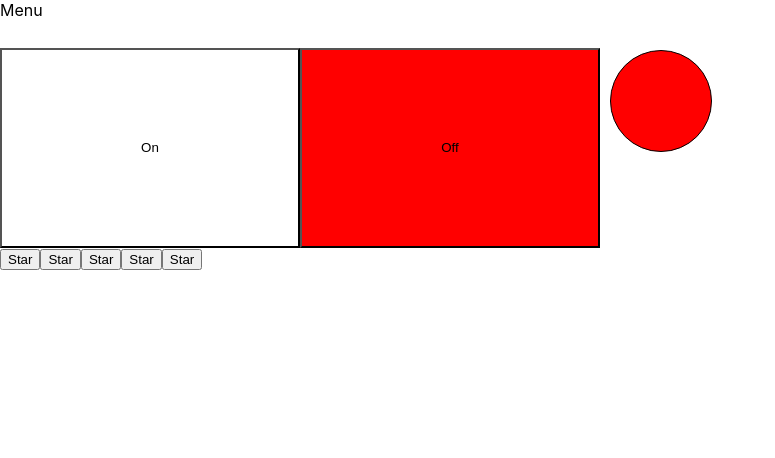
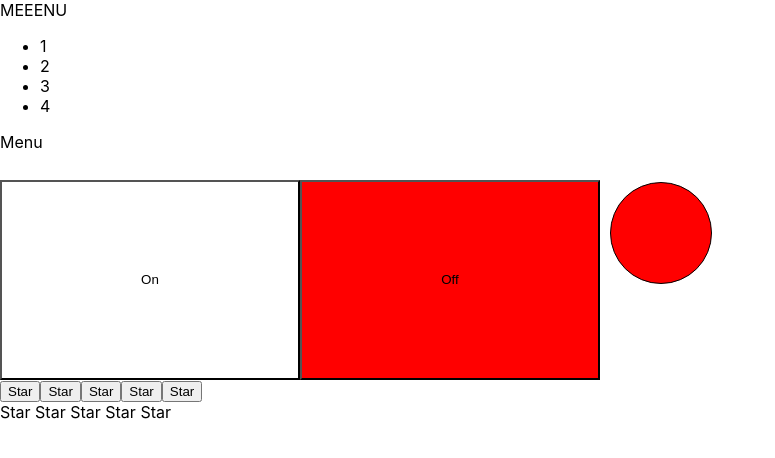
Before and after one commit to talerqa/typescript, a React (Create React App) app: page / in a window 1280 px wide. Shown: the top 458 px of the page, without its empty margins (0-775 px from the left). Built offline with nearby package versions, Linux system fonts and the light colour scheme.

Commit message:
add contoledAccordion

```diff
--- a/src/App.tsx
+++ b/src/App.tsx
@@ -1,16 +1,21 @@
 import React, {useState} from 'react';
 import './App.css';
-import {OnOff} from './components/btn/Btn';
+import {OnOff} from './components/btn/UncontroledBtn';
 import {UncontroleAccordion} from './components/accordion/UncotroleAccordion';
 import ContoledRating, {RatingValueType} from './components/rating/ContoledRating';
+import UncontrRating from './components/rating/UncontrRating';
+import Accordion from './components/accordion/Accordion';
 
 
 function App() {
 
-  const [ratingValue, setRatingValue] = useState<RatingValueType >(0)
+  const [ratingValue, setRatingValue] = useState<RatingValueType >(0);
+
+  const [statusValueAccordion, setStatusValueAccordion] = useState<boolean>(false)
 
   return (
     <div>
+      <Accordion titleValue={"MEEENU"} collapsed={statusValueAccordion} setStatusValueAccordion={setStatusValueAccordion}/>
 
       <UncontroleAccordion titleValue={'Menu'}/>
 
@@ -18,7 +23,7 @@ function App() {
 
       <ContoledRating value={ratingValue} onClick={setRatingValue}/>
 
-      {/*      <UncontrRating/>*/}
+      <UncontrRating/>
     </div>
   )
 }
--- a/src/components/accordion/Accordion.tsx
+++ b/src/components/accordion/Accordion.tsx
@@ -3,12 +3,14 @@ import React from 'react';
 type AccordionPropsType = {
   titleValue: string,
   collapsed: boolean,
+  setStatusValueAccordion: (collapsed: boolean) => void
 }
 
 function Accordion(props: AccordionPropsType) {
   console.log('Accordion rendered')
   return <div>
-    <AccordionTitle title={props.titleValue}/>
+    <AccordionTitle title={props.titleValue} setStatusValueAccordion={props.setStatusValueAccordion}
+                    collapsed={props.collapsed}/>
     {!props.collapsed && <AccordionBody/>}
 
   </div>
@@ -17,12 +19,15 @@ function Accordion(props: AccordionPropsType) {
 
 type AccordionTitlePropsType = {
   title: string
+  collapsed: boolean,
+  setStatusValueAccordion: (collapsed: boolean) => void
 }
 
 function AccordionTitle(props: AccordionTitlePropsType) {
   console.log('AccordionTitle rendered')
   return (
-    <div>
+    <div onClick={() => props.setStatusValueAccordion(!props.collapsed)}
+    >
       {props.title}
     </div>
   )
--- a/src/components/rating/UncontrRating.tsx
+++ b/src/components/rating/UncontrRating.tsx
@@ -5,21 +5,20 @@ const UncontrRating = () => {
   const [value, setValue] = useState(0)
 
   return (<div>
-    <Star selected={value > 0} setValue={setValue} value={1}/>
-    <Star selected={value > 1} setValue={setValue} value={2}/>
-    <Star selected={value > 2} setValue={setValue} value={3}/>
-    <Star selected={value > 3} setValue={setValue} value={4}/>
-    <Star selected={value > 4} setValue={setValue} value={5}/>
+    <Star selected={value > 0} setValue={() => setValue(1)}/>
+    <Star selected={value > 1} setValue={() => setValue(2)}/>
+    <Star selected={value > 2} setValue={() => setValue(3)}/>
+    <Star selected={value > 3} setValue={() => setValue(4)}/>
+    <Star selected={value > 4} setValue={() => setValue(5)}/>
   </div>)
 }
 type StarPropsType = {
   selected: boolean
-  value: 1 | 2 | 3 | 4 | 5
-  setValue: (value: 1 | 2 | 3 | 4 | 5) => void
+  setValue: () => void
 }
 
 function Star(props: StarPropsType) {
-  return <span onClick={() => props.setValue(props.value)}>
+  return <span onClick={()=> props.setValue()}>
     {props.selected ? <b> Star </b> : ' Star '}
   </span>
 }
```
Also changed, not shown: src/components/btn/UncontroledBtn.tsx (renamed from src/components/btn/Btn.tsx, +0 -24 lines).
